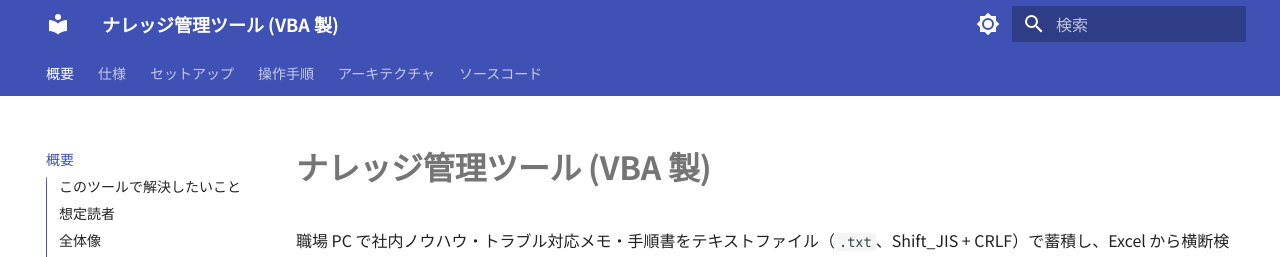
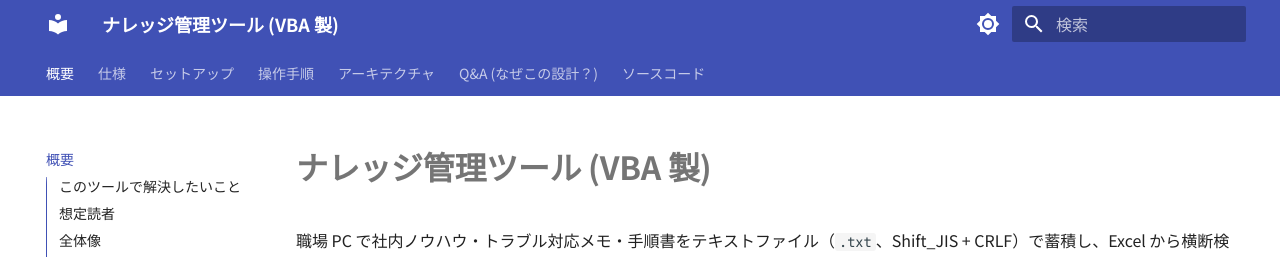
Before and after one commit to ai-crafted-portfolio/knowledgevba, an MkDocs documentation site: the page built from docs/index.md, in a window 1280 px wide and 900 px high. Shown: the top 257 px of the window. Built offline with MkDocs 1.6.1 and Material for MkDocs 9.7.7, drawn with Linux system fonts in a browser that asks for light colours.

Commit message:
Add Q&A section to mkdocs.yml

```diff
--- a/mkdocs.yml
+++ b/mkdocs.yml
@@ -68,6 +68,7 @@ nav:
   - セットアップ: setup.md
   - 操作手順: operations.md
   - アーキテクチャ: architecture.md
+  - Q&A (なぜこの設計？): qa.md
   - ソースコード:
       - 一覧: source/index.md
       - エントリポイント:
```
